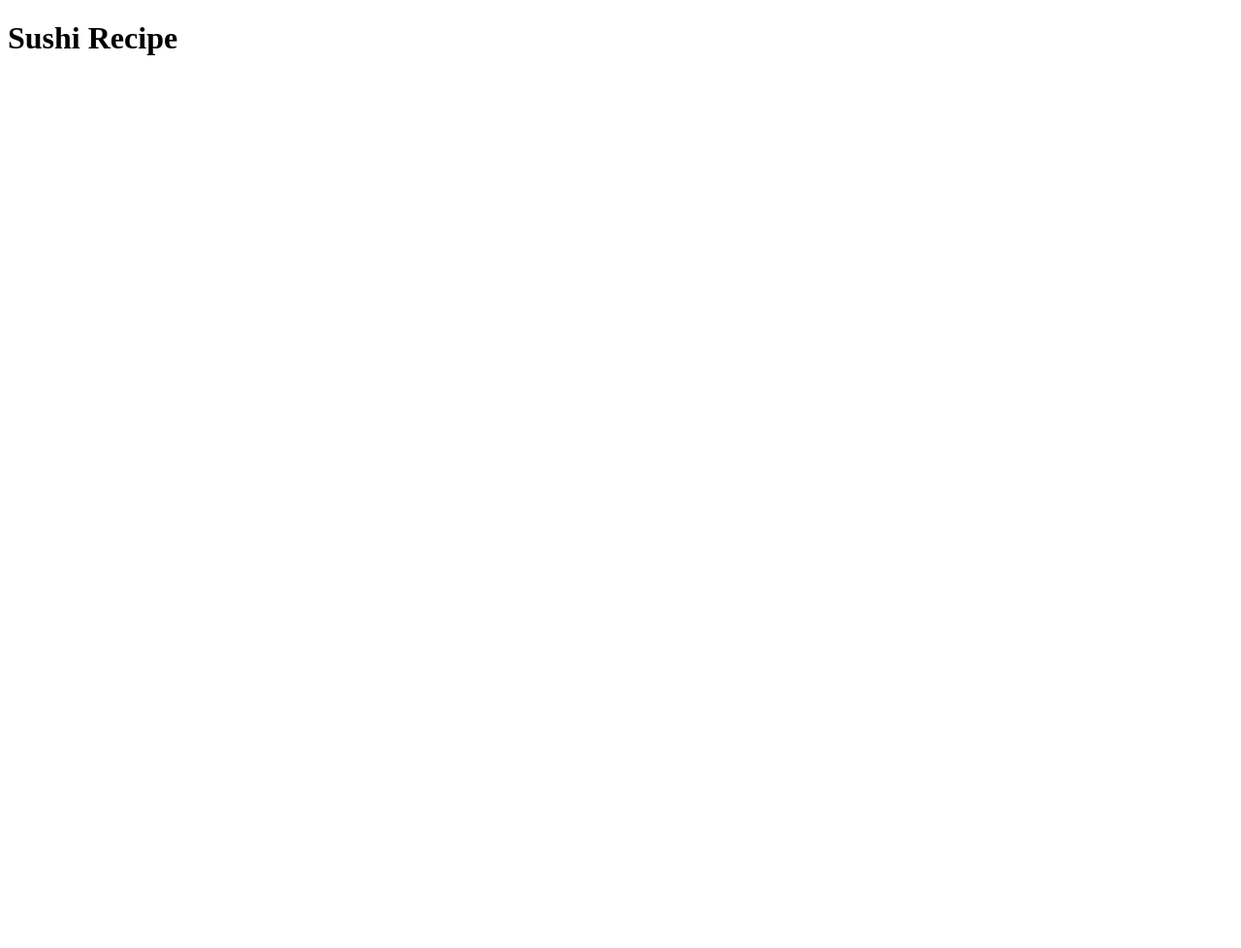
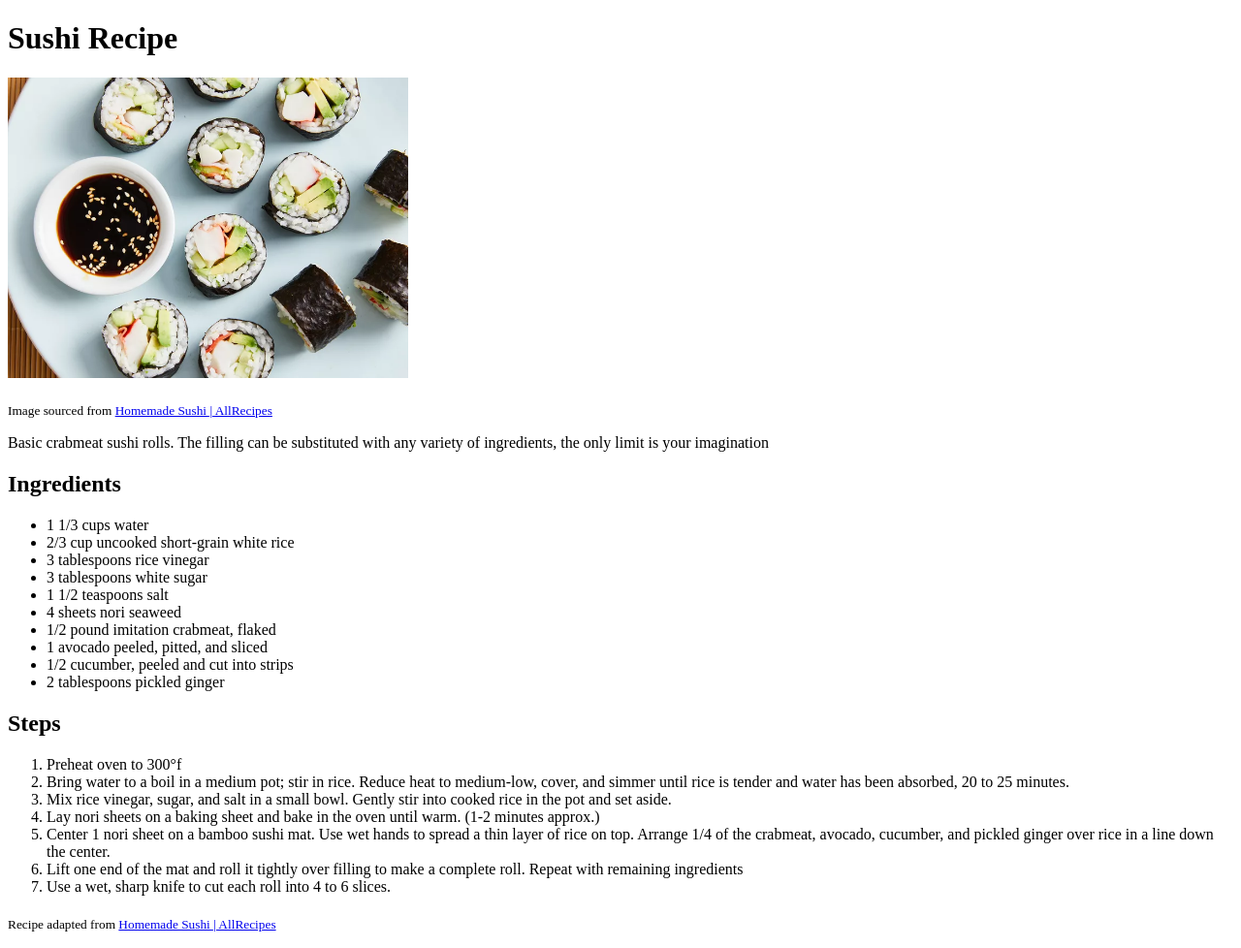
Before and after one commit to rtnm120/odin-recipes, a plain HTML site: page recipes/sushi.html in a window 1280 px wide. Shown: the whole page at 97% size. Before the commit the page ends 800 px from the top, so only its background shows below. Drawn offline with Linux system fonts and the light colour scheme.

Commit message:
Complete sushi recipe

```diff
--- a/recipes/sushi.html
+++ b/recipes/sushi.html
@@ -6,5 +6,68 @@
   </head>
   <body>
     <h1>Sushi Recipe</h1>
+    <img src="../images/sushi.jpg" alt="Assorted sushi rolls" height="310" />
+    <p>
+      <sub
+        >Image sourced from
+        <a href="https://www.allrecipes.com/recipe/24228/sushi-roll/"
+          >Homemade Sushi | AllRecipes</a
+        ></sub
+      >
+    </p>
+    <p>
+      Basic crabmeat sushi rolls. The filling can be substituted with any
+      variety of ingredients, the only limit is your imagination
+    </p>
+    <h2>Ingredients</h2>
+    <ul>
+      <li>1 1/3 cups water</li>
+      <li>2/3 cup uncooked short-grain white rice</li>
+      <li>3 tablespoons rice vinegar</li>
+      <li>3 tablespoons white sugar</li>
+      <li>1 1/2 teaspoons salt</li>
+      <li>4 sheets nori seaweed</li>
+      <li>1/2 pound imitation crabmeat, flaked</li>
+      <li>1 avocado peeled, pitted, and sliced</li>
+      <li>1/2 cucumber, peeled and cut into strips</li>
+      <li>2 tablespoons pickled ginger</li>
+    </ul>
+
+    <h2>Steps</h2>
+    <ol>
+      <li>Preheat oven to 300°f</li>
+      <li>
+        Bring water to a boil in a medium pot; stir in rice. Reduce heat to
+        medium-low, cover, and simmer until rice is tender and water has been
+        absorbed, 20 to 25 minutes.
+      </li>
+      <li>
+        Mix rice vinegar, sugar, and salt in a small bowl. Gently stir into
+        cooked rice in the pot and set aside.
+      </li>
+      <li>
+        Lay nori sheets on a baking sheet and bake in the oven until warm. (1-2
+        minutes approx.)
+      </li>
+      <li>
+        Center 1 nori sheet on a bamboo sushi mat. Use wet hands to spread a
+        thin layer of rice on top. Arrange 1/4 of the crabmeat, avocado,
+        cucumber, and pickled ginger over rice in a line down the center.
+      </li>
+      <li>
+        Lift one end of the mat and roll it tightly over filling to make a
+        complete roll. Repeat with remaining ingredients
+      </li>
+      <li>Use a wet, sharp knife to cut each roll into 4 to 6 slices.</li>
+    </ol>
+
+    <p>
+      <sub
+        >Recipe adapted from
+        <a href="https://www.allrecipes.com/recipe/24228/sushi-roll/"
+          >Homemade Sushi | AllRecipes</a
+        ></sub
+      >
+    </p>
   </body>
 </html>
```
Also changed, not shown: images/sushi.jpg (added).
